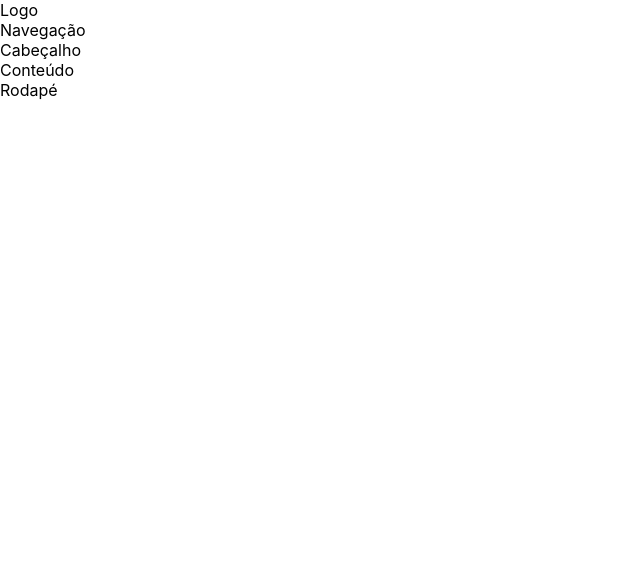
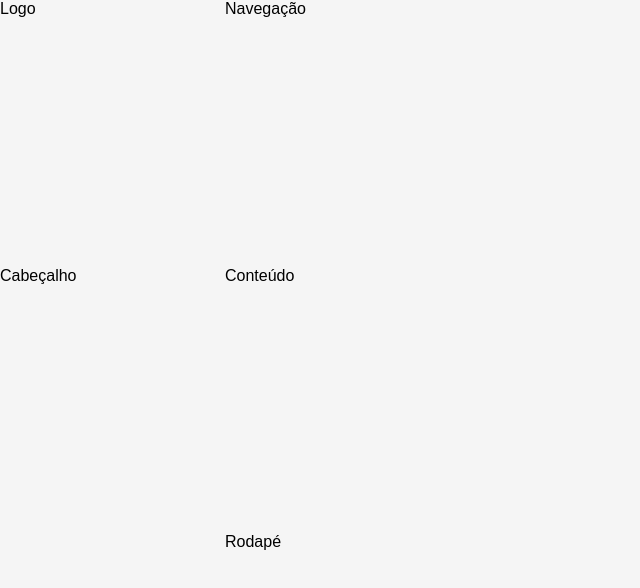
Before and after one commit to Rubenslourenco/ProjetoCadastroUsuario, a React (Create React App) app in the folder crud/frontend/: page / in a window 1280 px wide. Shown: the top 588 px of the page, without its empty margins (0-640 px from the left). Built offline with nearby package versions, Linux system fonts and the light colour scheme.

Commit message:
Aplicando stilo css grid

```diff
--- a/crud/frontend/src/main/App.css
+++ b/crud/frontend/src/main/App.css
@@ -0,0 +1,56 @@
+:root {
+
+    --bg-dark: #1A1F3A;
+
+    --logo-heigth: 200px;
+    --header-heigth: 200px;
+    --aside-width: 225px;
+    --footer-heigth: 100px;
+
+    --shadow:
+        0 2px 23px 0 rgba(0, 0, ,0.1),
+        0 2px 49px 0 rgba(0, 0, ,0.6);
+}
+
+* {
+    box-sizing: border-box;
+    font-family: sans-serif;
+
+}
+
+/* Layout em Grid */
+
+.app {
+    margin: 0px;
+    display: grid;
+    grid-template-columns: var(--aside-width) 1fr;
+    grid-template-rows:
+    var(--header-height)
+    1fr
+    var(--footer-heigth);
+    grid-template-areas:
+        "logo header"
+        "menu content"
+        "menu footer";
+    height: 100vh;
+    background-color: #F5F5F5;
+}
+
+aside.logo {
+    grid-area: logo;
+}
+header.header {
+    grid-area:  header;;
+}
+
+aside.menu-area {
+    grid-area: menu;
+}
+
+main.content {
+    grid-area: content;
+}
+
+footer.footer {
+    grid-area: footer;
+}
```
